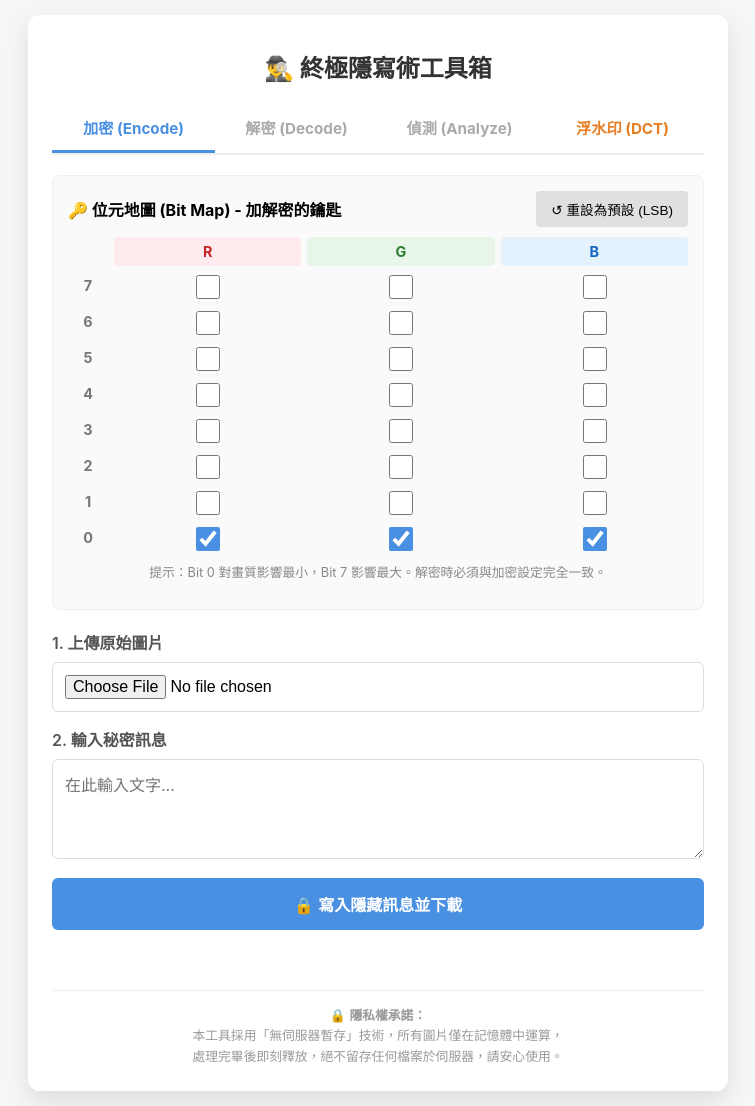
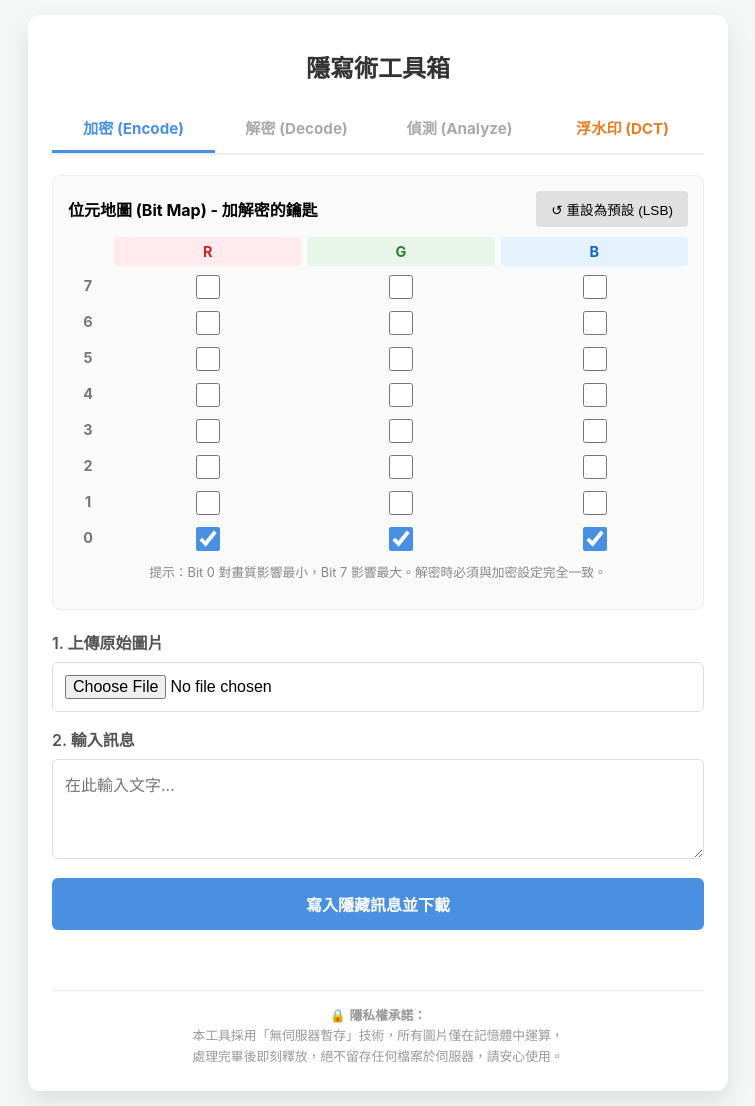
Before and after one commit to henry21209/stego-flask, a Flask app: page / in a window 1280 px wide. Shown: the whole page, without its empty margins (262-1017 px from the left). Run offline with Flask 3, Linux system fonts and the light colour scheme; some libraries are stand-ins or nearby versions.

Commit message:
Update index.html

```diff
--- a/templates/index.html
+++ b/templates/index.html
@@ -254,7 +254,7 @@
 <body>
 
 <div class="container">
-    <h1>🕵️‍♂️ 終極隱寫術工具箱</h1>
+    <h1>隱寫術工具箱</h1>
 
     <div class="tabs">
         <div class="tab active" onclick="setMode('encode')">加密 (Encode)</div>
@@ -265,7 +265,7 @@
 
     <div class="controls-wrapper">
         <div class="control-header">
-            <strong>🔑 位元地圖 (Bit Map) - 加解密的鑰匙</strong>
+            <strong> 位元地圖 (Bit Map) - 加解密的鑰匙</strong>
             <button class="reset-btn" onclick="resetToDefault()">↺ 重設為預設 (LSB)</button>
         </div>
         <div class="bit-grid" id="bitGrid">
@@ -285,22 +285,22 @@
             <input type="file" id="enc-file" accept="image/*">
         </div>
         <div class="form-group">
-            <label>2. 輸入秘密訊息</label>
+            <label>2. 輸入訊息</label>
             <textarea id="enc-msg" placeholder="在此輸入文字..."></textarea>
         </div>
-        <button class="btn btn-blue" onclick="process('encode')">🔒 寫入隱藏訊息並下載</button>
+        <button class="btn btn-blue" onclick="process('encode')">寫入隱藏訊息並下載</button>
         <div id="enc-status" class="status-msg"></div>
     </div>
 
     <div id="decode-panel" class="panel">
         <div class="form-group">
-            <label>上傳含有秘密的圖片</label>
+            <label>上傳圖片</label>
             <input type="file" id="dec-file" accept="image/*">
         </div>
 
         <div style="display: flex; gap: 10px;">
-            <button class="btn btn-green" onclick="process('decode')">🔓 依設定解密</button>
-            <button class="btn btn-purple" onclick="autoDecode()">🪄 自動暴力破解</button>
+            <button class="btn btn-green" onclick="process('decode')">依設定解密</button>
+            <button class="btn btn-purple" onclick="autoDecode()"> 自動暴力破解</button>
         </div>
 
         <div id="result-area">
@@ -375,8 +375,8 @@
         </div>
 
         <div style="display: flex; gap: 10px;">
-            <button class="btn" style="background: #e67e22;" onclick="processDCT('encode')">🔨 製作浮水印</button>
-            <button class="btn" style="background: #d35400;" onclick="processDCT('decode')">🔍 提取浮水印</button>
+            <button class="btn" style="background: #e67e22;" onclick="processDCT('encode')">製作浮水印</button>
+            <button class="btn" style="background: #d35400;" onclick="processDCT('decode')">提取浮水印</button>
         </div>
 
         <div id="dct-status" class="status-msg"></div>
```
